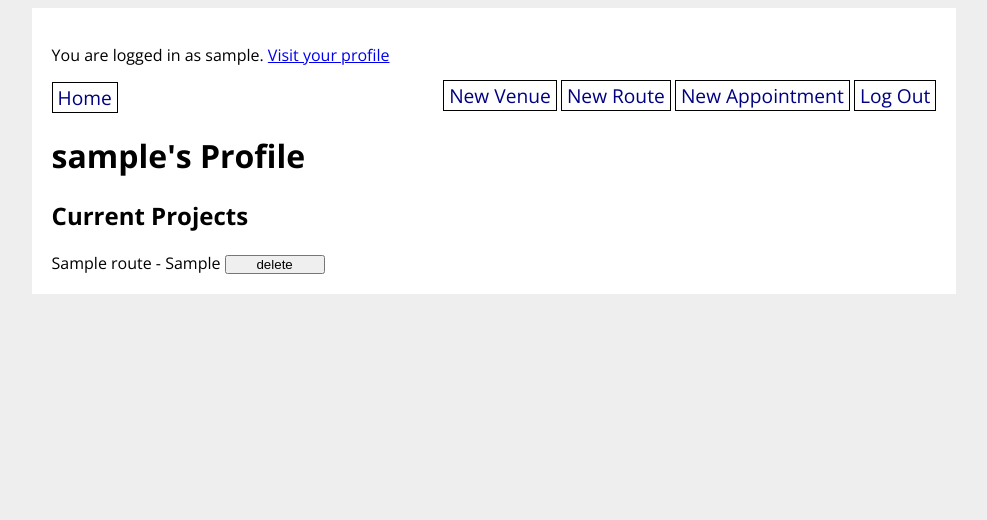
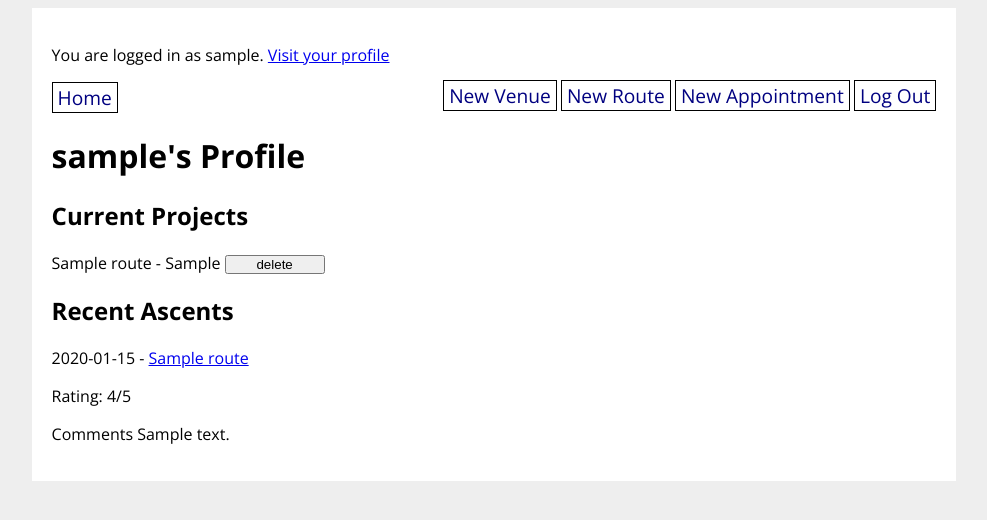
Before and after one commit to energeist/climbunity, a Flask app: page /profile/1 in a window 1280 px wide. Shown: the top 520 px of the page, without its empty margins (146-1133 px from the left). Run offline with Flask 2, Linux system fonts and the light colour scheme; a user stored in the database is signed in; tables that the repository leaves empty hold one stand-in row (values such as "Sample post"); parts of the project's set-up code (start-up, migrations or seed data) failed here and were passed over.

Commit message:
ascents on profile page with links and details

```diff
--- a/climbunity_app/main/routes.py
+++ b/climbunity_app/main/routes.py
@@ -164,6 +164,7 @@ def log_ascent(route_id):
             send_rating = form.rating.data,
             send_comments = form.comments.data
         )
+        route.ascents_on_route.append(new_ascent)
         db.session.add(new_ascent)
         db.session.commit()
         flash('New ascent was logged successfully.')
@@ -191,6 +192,9 @@ def log_ascent(route_id):
 @main.route('/profile/<user_id>', methods=['GET', 'POST'])
 def user_detail(user_id):
     user = User.query.get(user_id)
+    ascents = Ascent.query.filter_by(user_id=user_id).limit(5).all()
+    for ascent in ascents:
+        print(ascent)
     if current_user.id == user.id:
         # form = SignUpForm(obj=user)
         # if form.validate_on_submit():
@@ -208,11 +212,11 @@ def user_detail(user_id):
             # user.address = form.address.data
             # user.has_gear = form.has_gear.data
             # flash('User profile was edited successfully.')
-        return render_template('user_detail.html', user=user)
+        return render_template('user_detail.html', ascents=ascents, user=user)
         # return redirect(url_for('main.user_detail', user_id=user.id))
     else:
         user = User.query.get(user_id)
-        return render_template('user_detail.html', user=user)
+        return render_template('user_detail.html', ascents=ascents, user=user)
 
 ######################
 #  appointment routes
--- a/climbunity_app/templates/user_detail.html
+++ b/climbunity_app/templates/user_detail.html
@@ -15,7 +15,27 @@
     {% endfor %}
 {% else %}
 <p>No projects are currently being tracked.</p>
-
 {% endif %}
 
+<h2>Recent Ascents</h2>
+{% if ascents %}
+    <div>
+        {% for ascent in ascents %}
+            <p>{{ ascent.send_date }} - <a href="/route/{{ ascent.route_id }}" >{{ ascent.routes_ascended[0].name }}</a></p>
+            {% if ascent.send_rating %}
+                <p>Rating: {{ ascent.send_rating }}/5</p>
+            {% endif %}
+            {% if ascent.send_comments %}
+                <p>Comments {{ ascent.send_comments }}</p>
+            {% endif %}
+            <p></p>
+        {% endfor %}
+    </div>
+{% else %}
+    {% if current_user.id == user.id %}
+        You haven't logged any ascents yet!
+    {% else %}
+        {{ user.first_name }} {{ user.last_name }} has not logged any ascents yet!
+    {% endif %}
+{% endif %}
 {% endblock %}
```
Also changed, not shown: climbunity_app/models.py (+11 -0 lines), climbunity_app/database.db.
